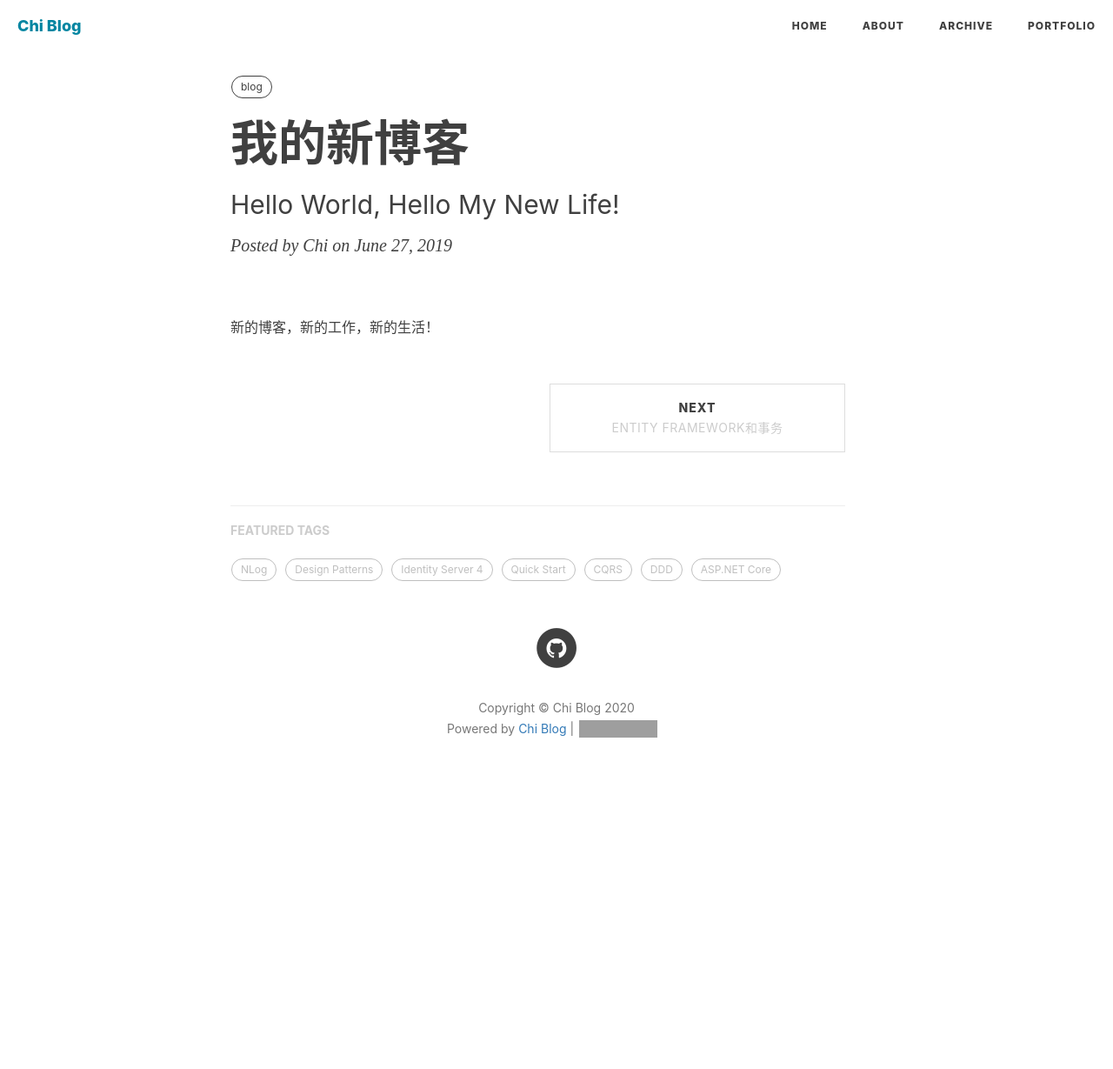
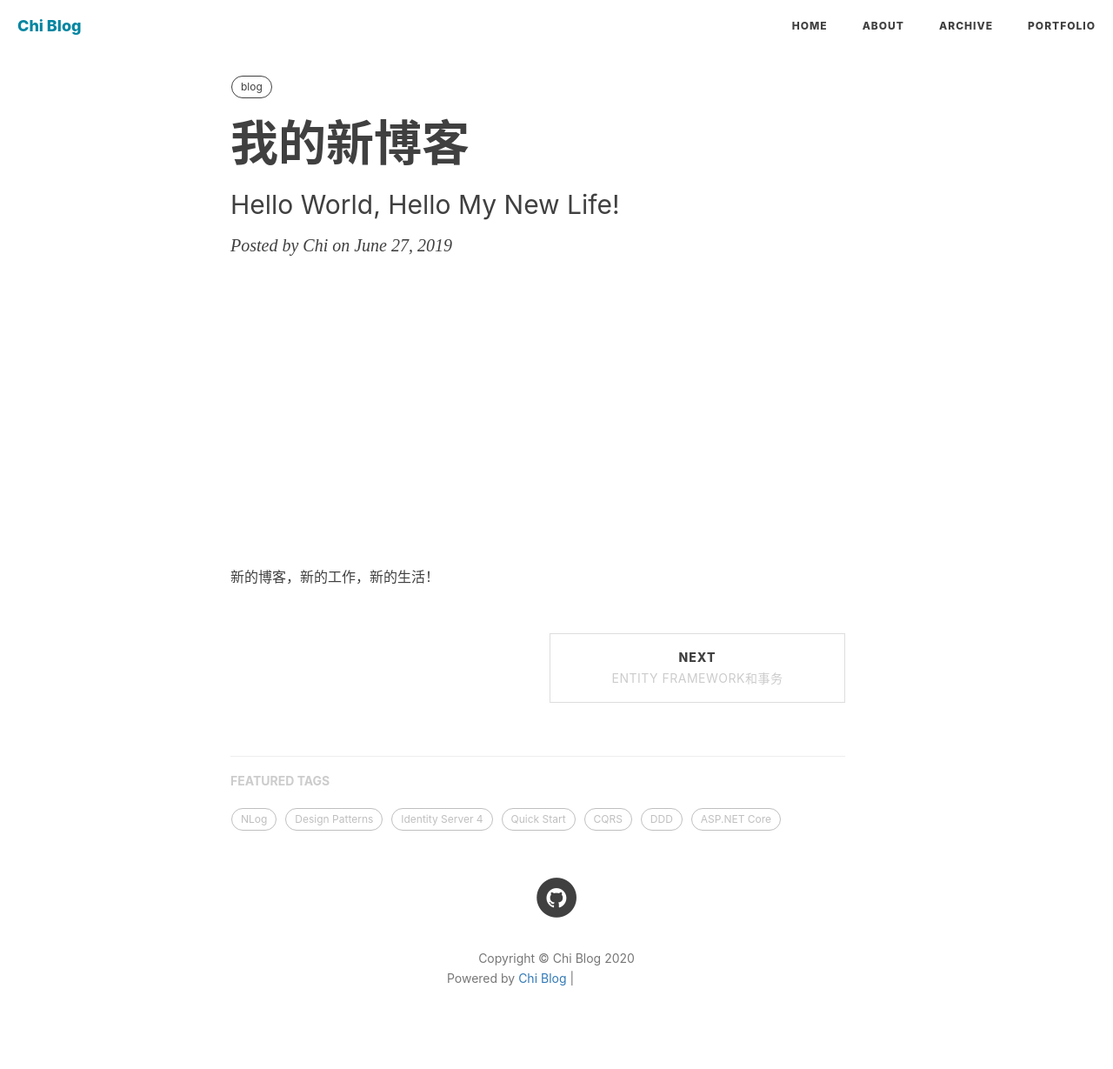
Before and after one commit to realZhangChi/realZhangChi.github.io, a Jekyll site: the page built from _posts/2019-06-27-my-new-blog.markdown, in a window 1280 px wide. Shown: the whole page at 87% size. Built offline with Jekyll 4.4.1, drawn with Linux system fonts in a browser that asks for light colours; nearby versions of some CDN libraries; comment, search, counter and statistics services are not loaded; before the commit the page ends 942 px from its top, so only the background shows below that; grey boxes are pictures that could not be loaded.

Commit message:
:lipstick: bg height

```diff
--- a/_includes/intro-header.html
+++ b/_includes/intro-header.html
@@ -6,6 +6,7 @@
 {% if include.type == 'post' %}
 <style type="text/css">
     header.intro-header{
+        height: 600px;
         position: relative;
         background-image: url('{{ site.baseurl }}/{% if page.header-img %}{{ page.header-img }}{% else %}{{ site.header-img }}{% endif %}');
         background: {{ page.header-bg-css }};
```
